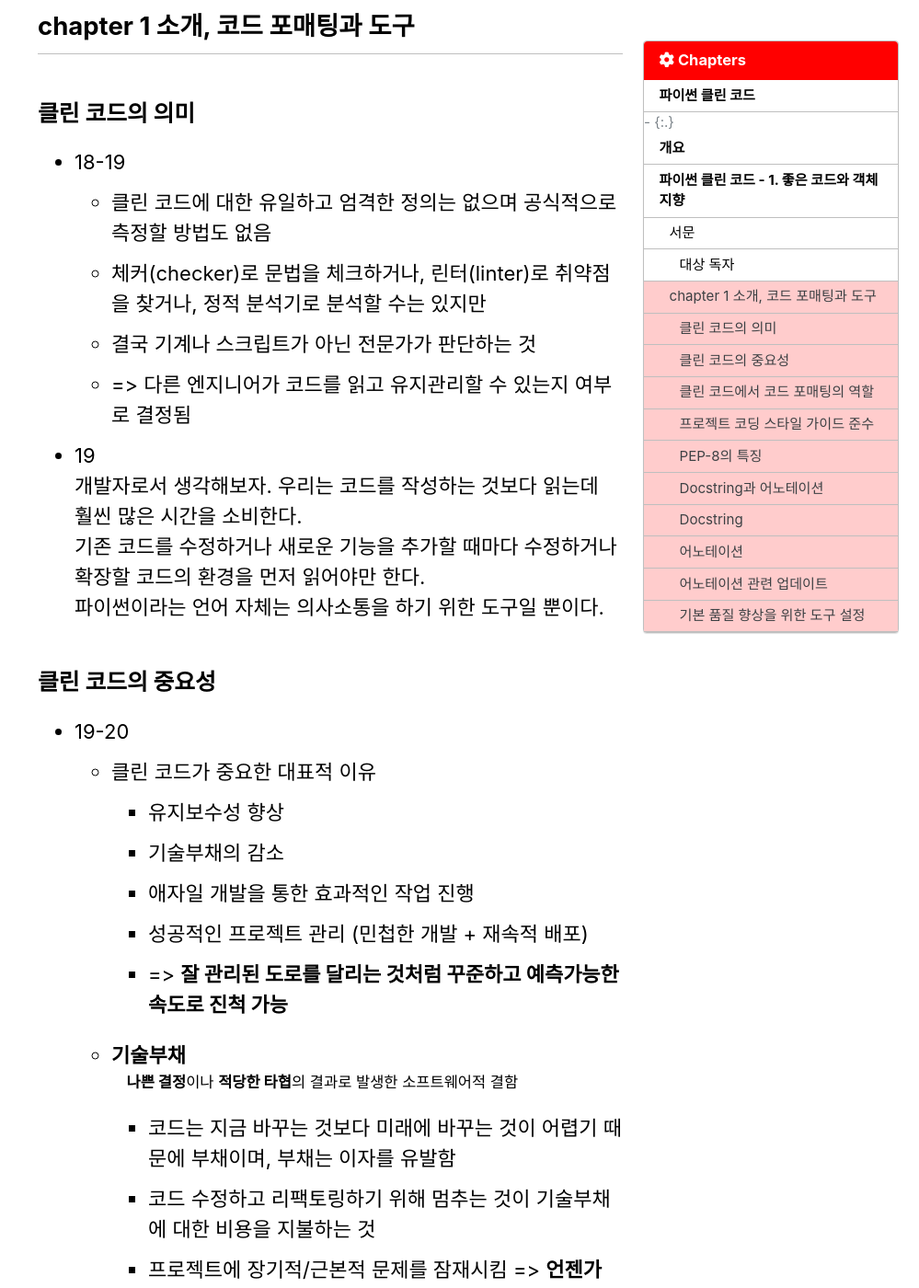
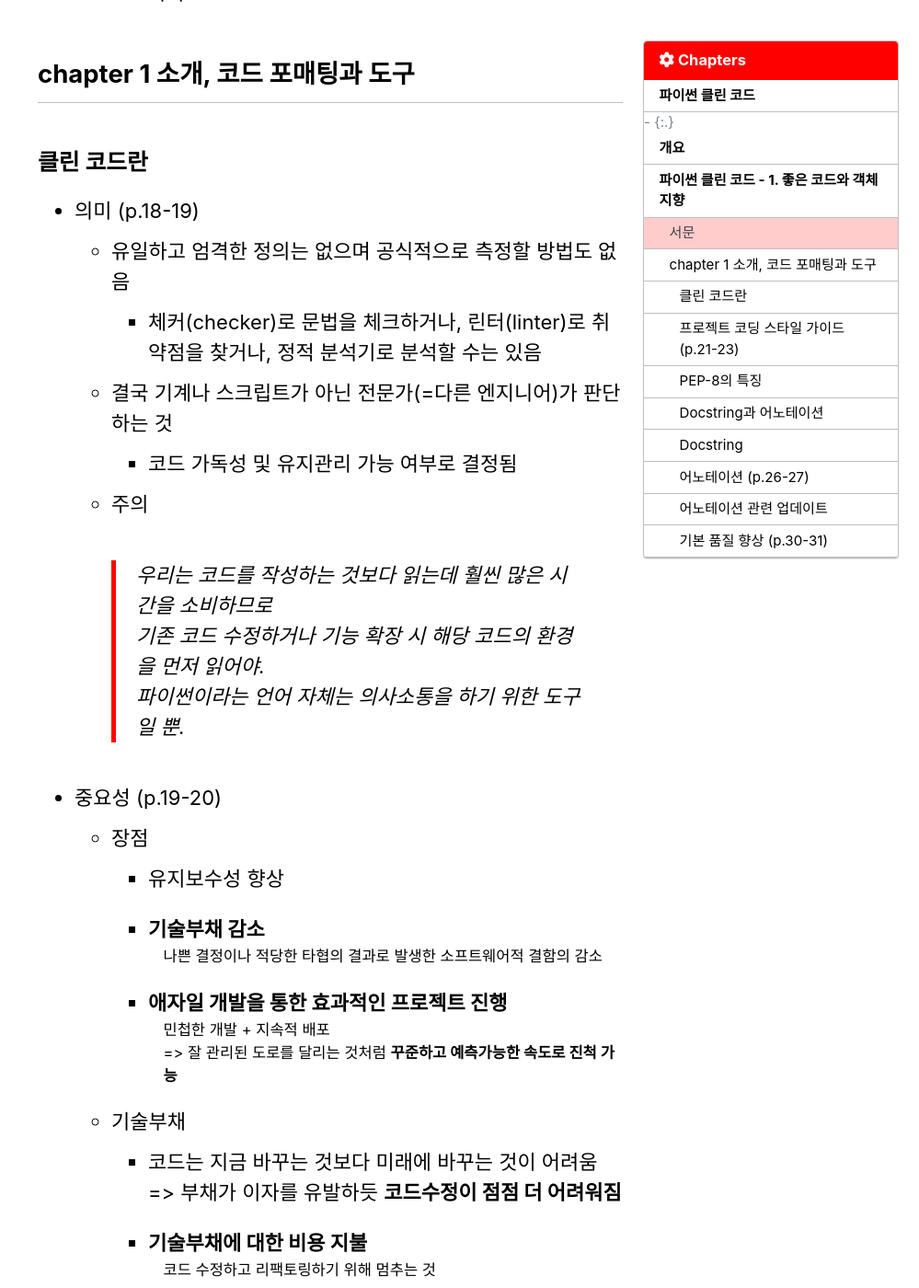
Before and after one commit to gittykite/gittykite.github.io, a Jekyll site: the page built from _notes/python-cleancode-1-kr.md, in a window 1280 px wide and 1400 px high, scrolled down 2157 px. Shown: the whole window at 92% size, without its empty margins (281-1280 px from the left). Built offline with Jekyll 4.4.1, drawn with Linux system fonts in a browser that asks for light colours; cached includes are drawn as plain includes; nearby versions of some CDN libraries; some of the changed text lies outside the part shown.

Commit message:
Update python-cleancode-1-kr.md

````diff
--- a/_notes/python-cleancode-1-kr.md
+++ b/_notes/python-cleancode-1-kr.md
@@ -49,47 +48,45 @@ tags:
 
 ## chapter 1 소개, 코드 포매팅과 도구
 
-### 클린 코드의 의미
-+ 18-19
-  - 클린 코드에 대한 유일하고 엄격한 정의는 없으며 공식적으로 측정할 방법도 없음
-  - 체커(checker)로 문법을 체크하거나, 린터(linter)로 취약점을 찾거나, 정적 분석기로 분석할 수는 있지만
-  - 결국 기계나 스크립트가 아닌 전문가가 판단하는 것
-  - => 다른 엔지니어가 코드를 읽고 유지관리할 수 있는지 여부로 결정됨
-+ 19
-  개발자로서 생각해보자. 우리는 코드를 작성하는 것보다 읽는데 훨씬 많은 시간을 소비한다.
-  기존 코드를 수정하거나 새로운 기능을 추가할 때마다 수정하거나 확장할 코드의 환경을 먼저 읽어야만 한다.
-  파이썬이라는 언어 자체는 의사소통을 하기 위한 도구일 뿐이다.
+### 클린 코드란
++ 의미 (p.18-19)
+  - 유일하고 엄격한 정의는 없으며 공식적으로 측정할 방법도 없음
+    * 체커(checker)로 문법을 체크하거나, 린터(linter)로 취약점을 찾거나, 정적 분석기로 분석할 수는 있음
+  - 결국 기계나 스크립트가 아닌 전문가(=다른 엔지니어)가 판단하는 것
+    * 코드 가독성 및 유지관리 가능 여부로 결정됨
+  - 주의
+      > 우리는 코드를 작성하는 것보다 읽는데 훨씬 많은 시간을 소비하므로
+      > 기존 코드 수정하거나 기능 확장 시 해당 코드의 환경을 먼저 읽어야.
+      > 파이썬이라는 언어 자체는 의사소통을 하기 위한 도구일 뿐.
++ 중요성 (p.19-20)
+  - 장점
+    * 유지보수성 향상
+    * 기술부채 감소
+     : 나쁜 결정이나 적당한 타협의 결과로 발생한 소프트웨어적 결함의 감소
+    * 애자일 개발을 통한 효과적인 프로젝트 진행
+    : 민첩한 개발 + 지속적 배포
+      => 잘 관리된 도로를 달리는 것처럼 **꾸준하고 예측가능한 속도로 진척 가능**
+  - 기술부채
+    * 코드는 지금 바꾸는 것보다 미래에 바꾸는 것이 어려움
+      => 부채가 이자를 유발하듯 **코드수정이 점점 더 어려워짐**
+    * 기술부채에 대한 비용 지불
+      : 코드 수정하고 리팩토링하기 위해 멈추는 것
+    * 프로젝트에 장기적/근본적 문제를 잠재시킴
+      : 언젠가 프로젝트의 **돌발변수를 유발**하게 되어있음
 
-### 클린 코드의 중요성
-+ 19-20
-  - 클린 코드가 중요한 대표적 이유
-    * 유지보수성 향상
-    * 기술부채의 감소
-    * 애자일 개발을 통한 효과적인 작업 진행
-    * 성공적인 프로젝트 관리 (민첩한 개발 + 재속적 배포)
-    * => **잘 관리된 도로를 달리는 것처럼 꾸준하고 예측가능한 속도로 진척 가능**
-  - 기술부채
-    : **나쁜 결정**이나 **적당한 타협**의 결과로 발생한 소프트웨어적 결함
-    * 코드는 지금 바꾸는 것보다 미래에 바꾸는 것이 어렵기 때문에 부채이며, 부채는 이자를 유발함
-    * 코드 수정하고 리팩토링하기 위해 멈추는 것이 기술부채에 대한 비용을 지불하는 것
-    * 프로젝트에 장기적/근본적 문제를 잠재시킴 => **언젠가 프로젝트의 돌발 변수를 유발**
-
-### 클린 코드에서 코드 포매팅의 역할
-+ 20-21
-  - 클린 코드란
-    * 코딩 표준, 포매팅, 린팅 도구 검사, 코드 레이아웃 설정 등을 넘어서는 것
-    * **품질 좋은 S/W 개발 + 견고하고 유지보수 쉬운 시스템 구축 + 기술부채 회피**
-    * `PEP-8`(Python Enhancement Proposal) 100% 준수해도 여전히 클린코드 아닐 수 있음
-  - 참고
-    * PEP-8: https://www.python.org/dev/peps/pep-0008/
++ 코드 포매팅 (p.20-21)
+  - 코딩 표준, 포매팅, 린팅 도구 검사, 코드 레이아웃 설정 등을 넘어서야
+    =>  **품질 좋은 S/W 개발 + 견고하고 유지보수 쉬운 시스템 구축 + 기술부채 회피**
+  - `PEP-8` 100% 준수해도 여전히 클린코드 아닐 수 있음
     * [Pythonic은 무엇인가? (PEP 8 정리)](https://codechacha.com/ko/pythonic-and-pep8/)
+    * [PEP-8(Python Enhancement Proposal)](https://www.python.org/dev/peps/pep-0008/)
     * [How to Write Beautiful Python Code With PEP 8](https://realpython.com/python-pep8/)
 
-### 프로젝트 코딩 스타일 가이드 준수
-+ 21-23
-  - 코드가 일관되게 구조화되어 있으면 가독성 높아지고 이해 용이
-  - 모든 팀원이 표준화된 구조 사용 시 신속한 패턴파악 및 오류감지 가능
-    * ex) Perception in Chess (1973) - 논리적 순서(일관성 & 패턴) 여부에 따른 암기력 차이
+### 프로젝트 코딩 스타일 가이드 (p.21-23)
+  - 코드가 일관되게 구조화 => 가독성 높아지고 이해 용이
+  - 모든 팀원이 표준화된 구조 사용 => 신속한 패턴파악 및 오류감지 가능
+    * ex) Perception in Chess (1973)
+      : 논리적 순서(일관성 & 패턴) 여부에 따른 암기력 차이
 
 ### PEP-8의 특징
 + 검색 효율성(Grepability)
@@ -109,7 +106,7 @@ tags:
   - 코드 품질 도구 이용 시 잠재적 버그 파악 가능
 
 ### Docstring과 어노테이션
-+ 23
++ p.23
   - 코드를 문서화하는 것은 주석을 추가하는 것과 다름
   - 주석보다는 문서화를 통해 데이터 타입 설명하고 예제 제공해야
     * 주석 업데이트 누락 시 소스와 괴리 발생
@@ -133,32 +129,37 @@ tags:
   - Sphinx(스핑크스) 활용
     * 프로젝트 문서화 위한 기본 골격 자동 생성 가능
     * sphinx.ext.autodoc: 코드에서 `docstring` 가져와 문서화 페이지 자동생성
-+ 26
-  - 문서와 프로젝트가 하나가 되도록 도구 오픈해야 (모든 팀원의 참여 중요)
-  - 오픈소스 프로젝트의 경우 브랜치나 버전별 문서 자동 생성되도록 설정 가능
++ 주의 (p.26)
+  - 문서와 프로젝트가 하나가 되도록 도구 오픈해야
+    * 모든 팀원의 참여 중요
+  - 오픈소스 프로젝트의 경우
+    * 브랜치나 버전별 문서 자동 생성되도록 설정 가능
   - 상세하게 기입해야 효과적
   - but)
     * 코드 변경 시 위키/매뉴얼/README/docstring 등 관련 내용 모두 업데이트 해야
     * 코드가 커지는 이슈 발생
++ 참고
+  - [파이썬 (doc) 스타일 가이드에 대한 정리](https://medium.com/@kkweon/%ED%8C%8C%EC%9D%B4%EC%8D%AC-doc-%EC%8A%A4%ED%83%80%EC%9D%BC-%EA%B0%80%EC%9D%B4%EB%93%9C%EC%97%90-%EB%8C%80%ED%95%9C-%EC%A0%95%EB%A6%AC-b6d27cd0a27c)
 
-### 어노테이션
-+ 26-27
+### 어노테이션 (p.26-27)
++ 정의
   - 함수 인자로 어떤 값이 와야 하는지 힌트를 주는 것
   - 변수의 예상 타입 및 메타데이터 지정 가능
++ 적용
   - `callable`
     * 콜백이나 유효성 검사 함수로 이용 가능
   - `__annotations__` 속성
     * 어노테이션의 이름과 값을 매핑한 사전 타입의 값
     * 문서생성, 유효성 검증, 타입체크에 활용 가능
   - ex)
-    ```
+    ```python
     # 3.6 버전부터 변수에 직접 설정 가능
     class Point:
         lat: float
         long: float
     ```
 
-    ```
+    ```python
     class Point:
         def __init(self, lat, long):
             self.lat = lat
@@ -167,20 +168,22 @@ tags:
     # 함수에 설정
     def locate(latitude: float, longitude: float)  -> Point:
     ```
-
-    `$ locate.__annotations__`
-    > {'latitude': float, 'longitude': float, 'return': __main__.Point}
-+ 27
-  - `PEP-484`에서 타입 힌팅의 기본원리를 정의
-  - PEP-484
-    * "파이썬은 여전히 동적인 타입의 언어로 남을 것. 타입 힌트를 필수로 하자거나 심지어 관습으로 하자는 것은 전혀 아님"
+  - cmd)
+      ```m
+      $ locate.__annotations__
+      > {'latitude': float, 'longitude': float, 'return': __main__.Point}
+      ```
++ PEP-484
+  - 타입 힌팅의 기본원리를 정의
+    > "파이썬은 여전히 동적인 타입의 언어로 남을 것. 타입 힌트를 필수로 하자거나 심지어 관습으로 하자는 것은 전혀 아님"
+  - 참고
     * https://www.python.org/dev/peps/pep-0484/
 
 ### 어노테이션 관련 업데이트
 + Final annotation
   - Java의 `final` 키워드가 데코레이터와 타입힌팅으로 들어옴(타입검사기에서만 반영)
   - ex)
-    ```
+    ```python
     from typing import Final
 
     name1: Final[str] = 'kim'
@@ -192,7 +195,7 @@ tags:
   - `List`, `Dict` 등 표준 라이브러리 클래스를 바로 타입힌트 가능
   - 타입힌트가 연산속도에 도움이 되지는 않음
   - before)
-    ```
+    ```python
     from typing import Index, Dict
 
     def show_all(vals: Index[str]):
@@ -201,7 +204,7 @@ tags:
     ```
 
   - after)
-    ```
+    ```python
     def show_all(vals: list[str]):
         for item in vals:
             print(item)
@@ -209,25 +212,24 @@ tags:
   - 참고
     * [PYTHON 3.9에 등장한 상큼한 8가지 FEATURES](https://tech.madup.com/Python3.9/)
 
-### 기본 품질 향상을 위한 도구 설정
-+ 30
-  - 품질향상을 위한 개발자의 노력
+### 기본 품질 향상 (p.30-31)
++ 방법
+  - 개발자의 노력
     * 코드리뷰에 시간 투자
     * 훌륭한 코드가 무엇인지 이해
-    * 코드의 가독성 및 이해용이성에 대해 고민
-  - 동료의 코드 리뷰 시 필요 질문
-    * 이 코드를 동료 개발자가 쉽게 이해하고 따라갈 수 있을까?
-    * 업무 도메인에 대해서 말하고 있는가?
-    * 팀에 새로 합류하는 사람도 쉽게 이해하고 효과적으로 작업할 수 있을까?
-+ 30
-  - 실제 사용패턴과 코드의 의미/가치 이해하는데 시간을 써야
+    * **코드의 가독성** 및 **이해 용이성**에 대해 고민
+  - 동료의 코드 리뷰 시 질문
+    * 이 코드를 **동료 개발자**가 쉽게 이해하고 따라갈 수 있을까?
+    * **업무 도메인**에 대해서 말하고 있는가?
+    * 팀에 **새로 합류하는 사람**도 쉽게 이해하고 효과적으로 작업할 수 있을까?
+  - 실제 사용패턴 및 코드의 의미/가치 이해에 주력
     * 코드 포매팅, 일관된 레이아웃, 적절한 들여쓰기 검사로는 불충분
     * 높은 수준의 엔지니어에게는 당연한 사항임
-  - 모든 검사는 자동화 필요
+  - 모든 검사는 자동화
     * 지속적 통합 빌드(continuous integration build)의 일부로 포함시킬 것
     * 검사 실패 시 빌드도 실패해야 코드 구조의 연속성 확보 가능
     * 팀에서 참고할 객관적 지표로 활용 가능
-+ 31
++ 도구
   - Mypy
     * 프로젝트의 모든 파일 분석해 타입 불일치를 검사
     * 잘못 탐지하는 경우 ignore 주석 추가해 무시 가능
````
Also changed, not shown: other parts of _notes/python-cleancode-1-kr.md (+5 -7 lines).
